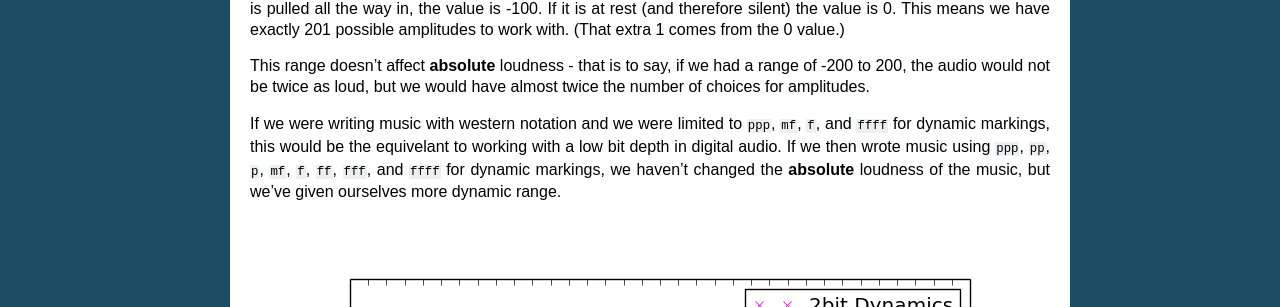
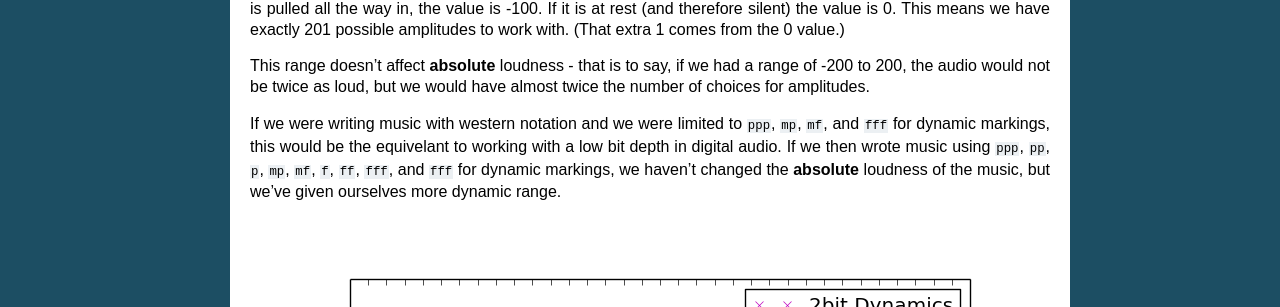
Before and after one commit to hecanjog/pdintro, a Sphinx documentation site: the page built from source/first.rst, in a window 1280 px wide and 900 px high, scrolled down 349 px. Shown: the part 145-452 px from the top of the window. Built offline with Sphinx 7.4.7, drawn with Linux system fonts in a browser that asks for light colours; formulas are drawn with MathJax 3.

Commit message:
fix dynamic list typo

```diff
--- a/source/first.rst
+++ b/source/first.rst
@@ -31,9 +31,9 @@ This range doesn't affect **absolute** loudness - that is to say, if we had a ra
 200, the audio would not be twice as loud, but we would have almost twice the number of choices
 for amplitudes.
 
-If we were writing music with western notation and we were limited to ``ppp``, ``mf``, ``f``, and ``ffff``
+If we were writing music with western notation and we were limited to ``ppp``, ``mp``, ``mf``, and ``fff``
 for dynamic markings, this would be the equivelant to working with a low bit depth in digital audio.
-If we then wrote music using ``ppp``, ``pp``, ``p``, ``mf``, ``f``, ``ff``, ``fff``, and ``ffff`` for dynamic
+If we then wrote music using ``ppp``, ``pp``, ``p``, ``mp``, ``mf``, ``f``, ``ff``, ``fff``, and ``fff`` for dynamic
 markings, we haven't changed the **absolute** loudness of the music, but we've given ourselves more
 dynamic range.
 
```
